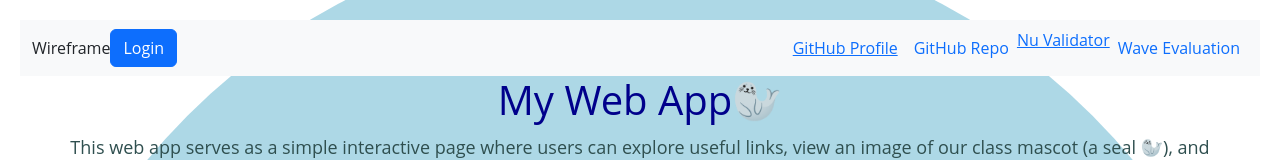
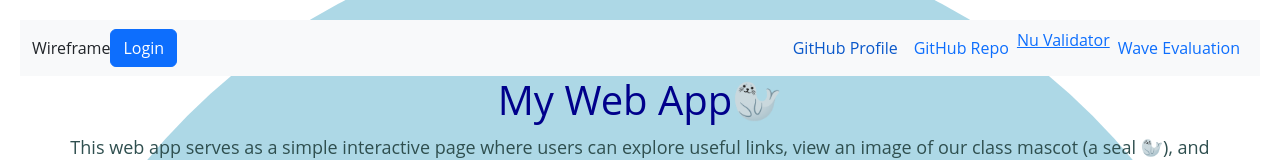
Before and after one commit to ArunArdor/-dev-george-project, a plain HTML site: page index.html in a window 1280 px wide. In both pictures the pointer is over the link "GitHub Profile". Shown: the top 160 px of the page. Drawn offline with nearby package versions, Linux system fonts and the light colour scheme.

Commit message:
Update style.css

```diff
--- a/css/style.css
+++ b/css/style.css
@@ -88,8 +88,12 @@ body {
 .navbar-nav .nav-link {
     color: #0d6efd; /* Bootstrap 5 primary blue */
     text-decoration: none;
+     vertical-align: middle;
 }
 
-.navbar-nav .nav-link:hover {
-    text-decoration: underline;
+.navbar-nav .nav-link:hover,
+.navbar-nav .nav-link:focus,
+.navbar-nav .nav-link:visited {
+    color: #0a58ca;
+    text-decoration: none;
 }
```
